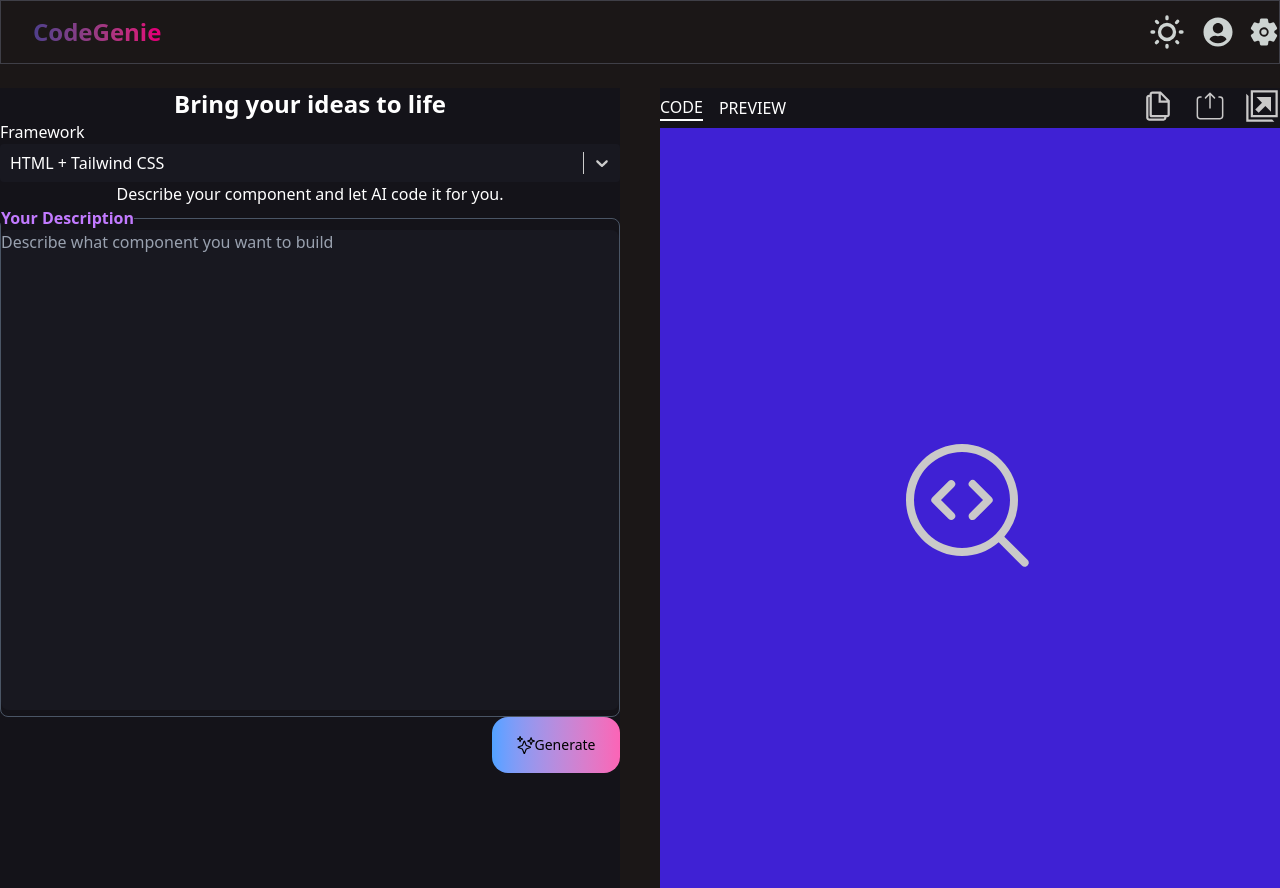
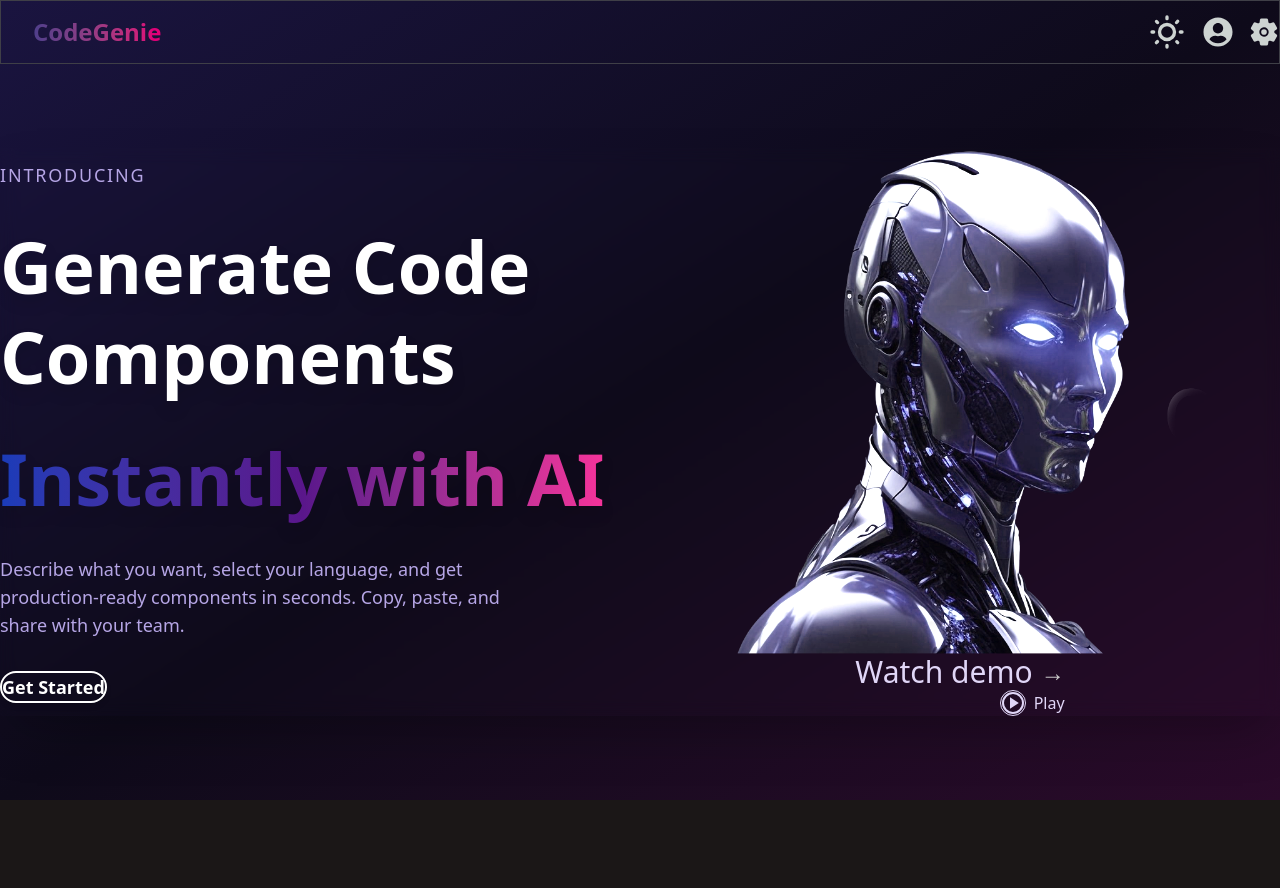
Before and after one commit to Kashish23092004/codegenie-componentmaker, a React (Vite) app: page / in a window 1280 px wide. After the commit the page ends 800 px from the top, so only its background shows below. Built offline with nearby package versions, Linux system fonts and the light colour scheme.

Commit message:
make a landing page

```diff
--- a/package.json
+++ b/package.json
@@ -12,14 +12,19 @@
   "dependencies": {
     "@google/genai": "^1.19.0",
     "@monaco-editor/react": "^4.7.0",
+    "@react-three/drei": "^10.7.6",
+    "@react-three/fiber": "^9.3.0",
     "@tailwindcss/vite": "^4.1.13",
+    "framer-motion": "^12.23.12",
     "lucide-react": "^0.543.0",
     "react": "^19.1.1",
     "react-dom": "^19.1.1",
     "react-icons": "^5.5.0",
     "react-router-dom": "^7.8.2",
     "react-select": "^5.10.2",
+    "react-starfield-animation": "^1.0.1",
     "react-toastify": "^11.0.5",
+    "styled-components": "^6.1.19",
     "tailwindcss": "^4.1.13"
   },
   "devDependencies": {
--- a/src/App.jsx
+++ b/src/App.jsx
@@ -2,11 +2,13 @@ import React from 'react'
 import './App.css'
 import {BrowserRouter,Routes,Route}from 'react-router-dom'
 import Aiprompt from './Pages/Aiprompt'
+import OpeningPage from './Pages/OpeningPage'
 const App = () => {
   return (
     <div>
       <Routes>
-        <Route path='/' element={<Aiprompt/>}/>
+        <Route path='/' element={<OpeningPage/>}/>
+         <Route path='/ai' element={<Aiprompt/>}/>
       </Routes>
     </div>
   )
--- a/src/Pages/Aiprompt.jsx
+++ b/src/Pages/Aiprompt.jsx
@@ -15,6 +15,8 @@ const options = [
   { value: 'html-tailwind', label: 'HTML + Tailwind CSS' },
   { value: 'html-css-js', label: 'HTML + CSS + JS' },
   { value: 'html-bootstrap', label: 'HTML + Bootstrap' },
+  { value: 'react-tailwind', label: 'REACT + Tailwind CSS' },
+  { value: 'react', label: 'REACT + Tailwind CSS' },
 ];
 
 const frameworkToLanguage = {
--- /dev/null
+++ b/src/Pages/OpeningPage.jsx
@@ -0,0 +1,48 @@
+import React from 'react'
+import Navbar from '../Components/Navbar'
+
+
+const OpeningPage = () => {
+  return (
+    <div className="min-h-screen w-full flex flex-col bg-gradient-to-br from-[#1a1440] via-[#0e0a1a] to-[#2a0a2a] relative overflow-hidden">
+  <Navbar />
+  <div className="flex-1 flex flex-col justify-center items-center px-4 md:px-20 lg:px-36 py-8">
+    <div className="w-full max-w-7xl  shadow-2xl p-4 md:p-14 flex flex-col md:flex-row items-center relative" style={{backdropFilter:'blur(8px)'}}>
+      {/* Left: Text */}
+      <div className="flex-1 flex flex-col gap-6 md:gap-8 items-start justify-center z-10 pt-8 md:pt-12 lg:pt-16">
+        <p className="text-lg text-[#b6a6e6] uppercase tracking-widest">INTRODUCING</p>
+        <h1 className="text-6xl md:text-7xl font-extrabold text-white leading-tight drop-shadow-xl">
+          Generate Code Components
+        </h1>
+        <h1 className="text-6xl md:text-7xl font-extrabold bg-gradient-to-r from-blue-800 via-purple-900 to-pink-500 bg-clip-text text-transparent leading-tight drop-shadow-xl">
+            Instantly with AI
+        </h1>
+        <p className="text-base md:text-lg text-[#b6a6e6] max-w-lg">
+          Describe what you want, select your language, and get production-ready components in seconds. Copy, paste, and share with your team.
+        </p>
+        <button className="mt-4 px-7 py-2 border-2 border-white text-white rounded-full text-lg font-semibold hover:bg-white hover:text-[#2a0a2a] transition-all shadow-md">Get Started</button>
+      </div>
+      {/* Right: Robot and Effect Conversation */}
+      <div className="flex-1 flex flex-col items-center justify-center relative mt-12 md:mt-0">
+        <img src="/images/robot.png" alt="Robot" className="w-[340px] md:w-[420px] lg:w-[500px] object-contain drop-shadow-2xl" style={{filter:'brightness(1.2)'}} />
+        <div className="absolute top-8 right-0 md:static md:mt-8 flex flex-col items-start md:items-end w-full md:w-auto z-20">
+          <div className="flex items-center gap-2">
+            <span className="text-2xl md:text-3xl text-[#e0d6f7] font-medium">Watch demo</span>
+            <span className="ml-2 text-2xl">→</span>
+          </div>
+          <button className="mt-4 flex items-center gap-2 text-[#e0d6f7] hover:text-white">
+            <span className="border border-[#e0d6f7] rounded-full p-2 flex items-center justify-center">
+              <svg width="24" height="24" fill="none" stroke="currentColor" strokeWidth="2" viewBox="0 0 24 24"><circle cx="12" cy="12" r="10"/><polygon points="10,8 16,12 10,16" fill="#e0d6f7"/></svg>
+            </span>
+            <span className="text-base">Play</span>
+          </button>
+        </div>
+      </div>
+    </div>
+  </div>
+</div>
+
+  );
+}
+
+export default OpeningPage
```
Also changed, not shown: public/images/robot.png (added), 1 other file (tests, documents, lock files or other folders).
